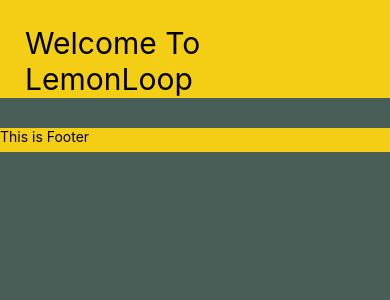
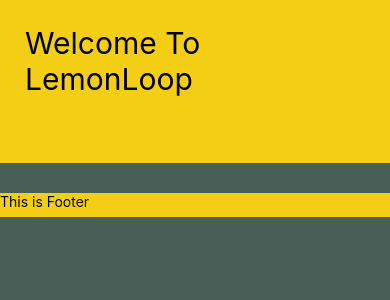
Before and after one commit to 404Bappy/LemonLoopApp, a React Native app: screen / in a window 390 px wide. Shown: the top 300 px of the page. Built offline with nearby package versions, Linux system fonts and the light colour scheme.

Commit message:
first commit

```diff
--- a/SRC/Components/Header.js
+++ b/SRC/Components/Header.js
@@ -3,9 +3,9 @@ import React from 'react';
 
 export default function Header() {
   return (
-    <View style={{flex: 0.12, backgroundColor: '#F4CE14'}}>
+    <View style={{flex: 0.2, backgroundColor: '#F4CE14'}}>
       <Text style={{padding: 25, fontSize: 30, color: 'black'}}>
-        Welcome To LemonLoop
+        Welcome To <Text style={{}}>LemonLoop</Text>
       </Text>
     </View>
   );
```
